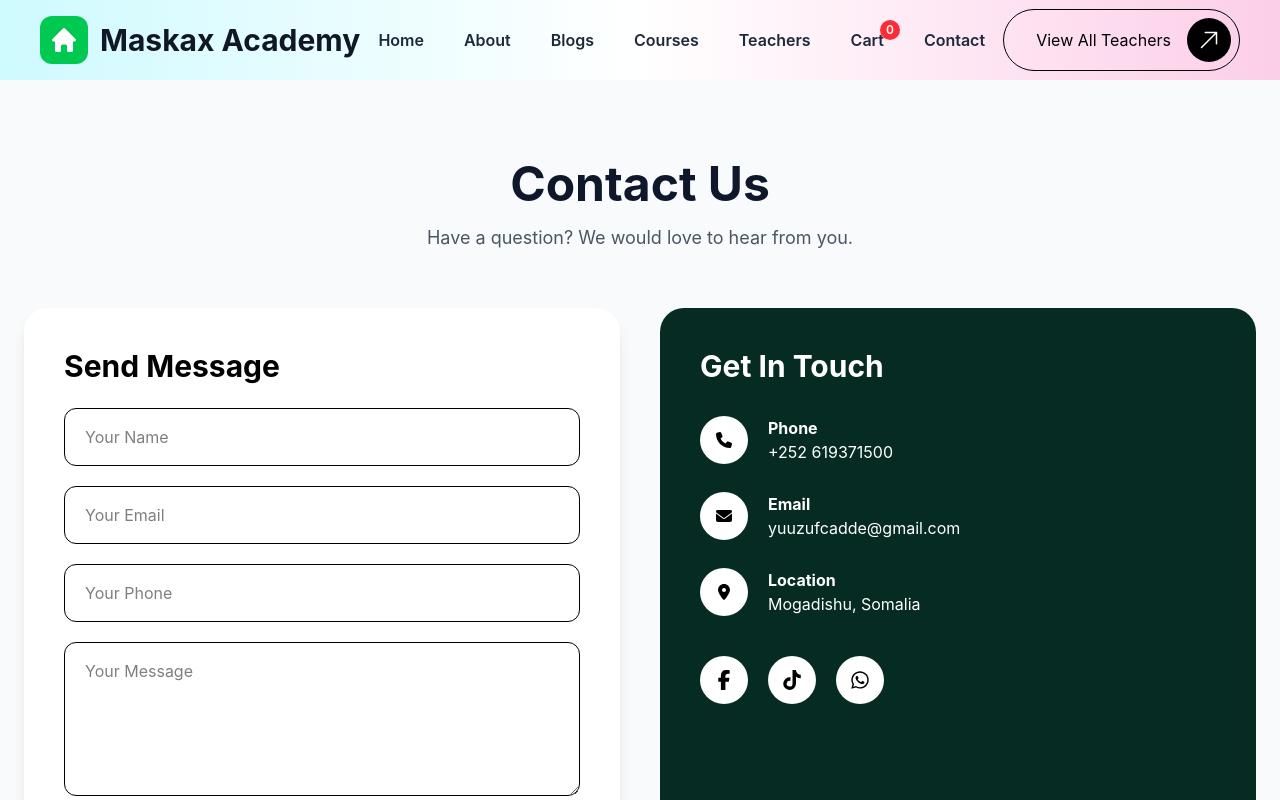
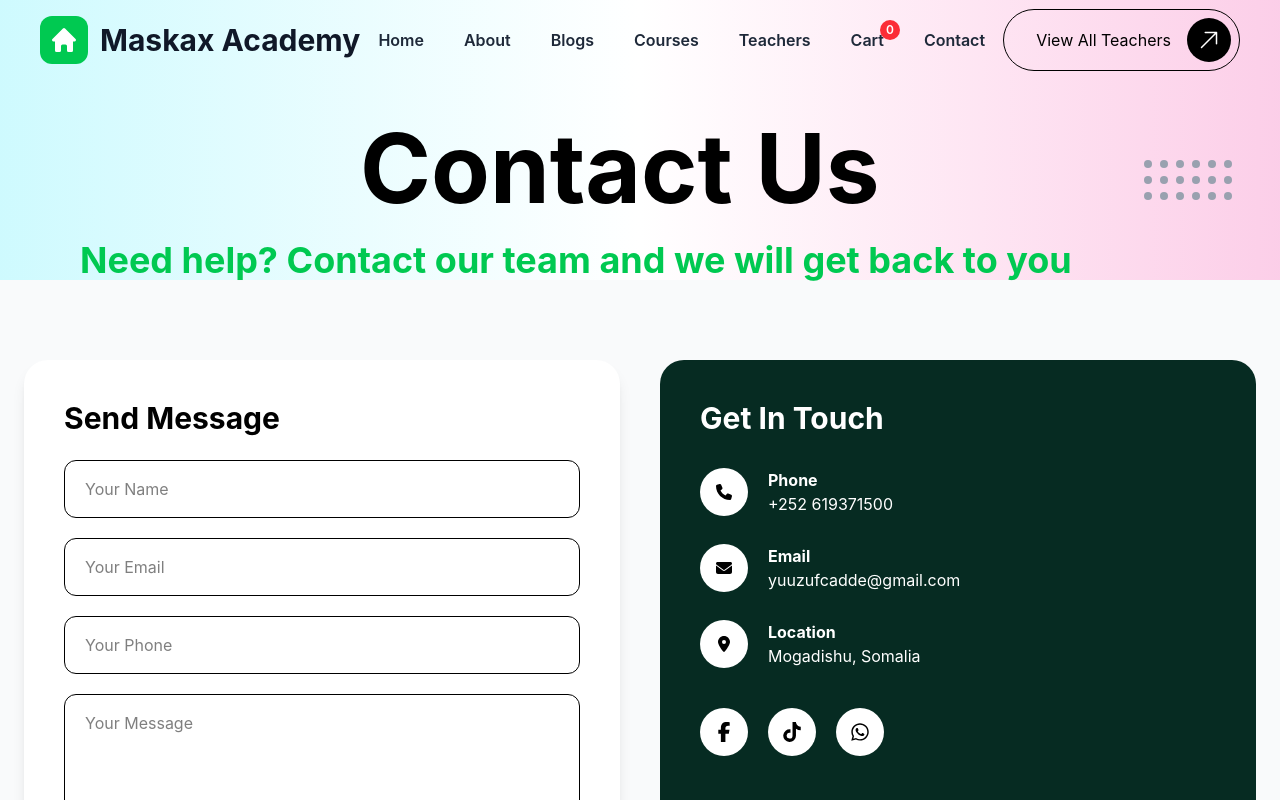
Before and after one commit to YuusufAhmed1/project-e-learning, a React (Vite) app: page /contact in a window 1280 px wide. Shown: the top 800 px of the page. Built offline with nearby package versions, Linux system fonts and the light colour scheme.

Commit message:
iga checking bal sectionkaan

```diff
--- /dev/null
+++ b/src/Components/Conact/Hero.jsx
@@ -0,0 +1,27 @@
+
+import { FaAward } from "react-icons/fa";
+
+function Hero(){
+    return<>
+   <div className="flex justify-between items-center">
+  <div>
+    <h1 className="text-8xl font-bold pl-90 pt-10">
+Contact Us
+</h1>
+    <h1 className="text-4xl font-bold pl-20 text-green-500 pt-6">
+Need help? Contact our team and we will get back to you
+    </h1>
+  </div>
+<div className="grid grid-cols-6 gap-2 pr-12">
+  {Array.from({ length: 18 }).map((_, index) => (
+    <div
+      key={index}
+      className="w-2 h-2 bg-gray-400 rounded-full"
+    ></div>
+  ))}
+</div>
+</div>
+
+    </>
+}
+export default Hero
--- a/src/Components/Conact/Wac.jsx
+++ b/src/Components/Conact/Wac.jsx
@@ -6,18 +6,7 @@ function Wac() {
 
       <div className="max-w-7xl mx-auto">
 
-        {/* Title */}
-        <div className="text-center mb-14">
 
-          <h1 className="text-5xl font-bold text-slate-900">
-            Contact Us
-          </h1>
-
-          <p className="text-gray-600 mt-4 text-lg">
-            Have a question? We would love to hear from you.
-          </p>
-
-        </div>
 
 
 
@@ -164,7 +153,6 @@ function Wac() {
 
 
 
-            {/* Social Icons */}
             <div className="flex gap-5 mt-10">
 
 
@@ -210,7 +198,6 @@ function Wac() {
 
 
 
-        {/* Map */}
         <div className="mt-12 rounded-3xl overflow-hidden shadow-lg">
 
           <iframe
--- /dev/null
+++ b/src/Components/Teachers/Hero.jsx
@@ -0,0 +1,28 @@
+
+import { FaAward } from "react-icons/fa";
+
+function Hero(){
+    return<>
+   <div className="flex justify-between items-center">
+  <div>
+    <h1 className="text-6xl font-bold pl-6 pt-10">
+Meet Our Industry’s
+    </h1>
+    <h1 className="text-6xl font-bold pl-6">
+Leading Expert Mentors
+
+    </h1>
+  </div>
+<div className="grid grid-cols-6 gap-2 pr-12">
+  {Array.from({ length: 18 }).map((_, index) => (
+    <div
+      key={index}
+      className="w-2 h-2 bg-gray-400 rounded-full"
+    ></div>
+  ))}
+</div>
+</div>
+
+    </>
+}
+export default Hero
--- a/src/Pages/Contact.jsx
+++ b/src/Pages/Contact.jsx
@@ -1,12 +1,18 @@
 import Header from "../Components/Header"
 import Wac from "../Components/Conact/Wac"
+import Hero from "../Components/Conact/Hero"
+import Middlethre from "../Components/Home/Middlethre"
+import Foter from "../Components/Home/Foter"
 function Contact(){
     return<>
 <div className="bg-gradient-to-r from-cyan-100 via-white to-pink-200">
 
     <Header/>
-    <Wac/>
+    <Hero/>
     </div>
+     <Wac/>
+     <Middlethre/>
+     <Foter/>
     </>
 }
 
--- a/src/Pages/Courses.jsx
+++ b/src/Pages/Courses.jsx
@@ -21,14 +21,15 @@ function Courses({ Course }) {
     <>
       <div className="bg-gradient-to-r from-cyan-100 via-white to-pink-200">
         <Header />
-      </div>
+
+
 
          <div className="flex justify-between items-center">
   <div>
-    <h1 className="text-6xl font-bold pl-6 pt-10">
+    <h1 className="text-6xl font-bold pl-15 pt-20">
 We Offer an Outstanding
     </h1>
-    <h1 className="text-6xl font-bold pl-6">
+    <h1 className="text-6xl font-bold pl-15">
  Learning Experience
 
     </h1>
@@ -39,7 +40,10 @@ We Offer an Outstanding
       key={index}
       className="w-2 h-2 bg-gray-400 rounded-full"
     ></div>
+
+
   ))}
+   </div>
 </div>
 </div>
 
--- a/src/Pages/Teachers.jsx
+++ b/src/Pages/Teachers.jsx
@@ -1,6 +1,11 @@
+import Header from "../Components/Header"
+import Hero from "../Components/Teachers/Hero"
 function Teachers(){
     return<>
-    <h1>Teachers</h1>
+       <div className="bg-gradient-to-r from-cyan-100 via-white to-pink-200">
+        <Header />
+        <Hero />
+      </div>
     </>
 }
 
```
